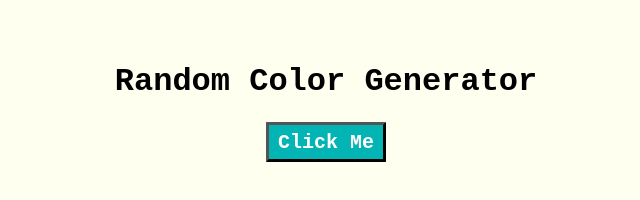
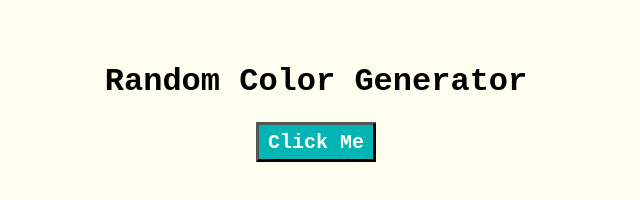
Before and after one commit to KevCode-Absurd/random-color-generator, a plain HTML site: page index.html in a window 1280 px wide. Shown: the whole page, without its empty margins (324-964 px from the left). Drawn offline with Linux system fonts and the light colour scheme.

Commit message:
Update styles.css

```diff
--- a/styles.css
+++ b/styles.css
@@ -1,10 +1,6 @@
 body {
   background-color: ivory;
   font-family: "Courier New", Courier, monospace;
-}
-
-.header {
-  margin-left: 20px;
 }
 
 button {
@@ -17,7 +13,6 @@ button {
   color: white;
   border-radius: 1%;
   border-width: 3px;
-  margin-left: 20px;
   font-size: 1.25em;
   transition: ease-in-out, 350ms;
   font-weight: bold;
```
